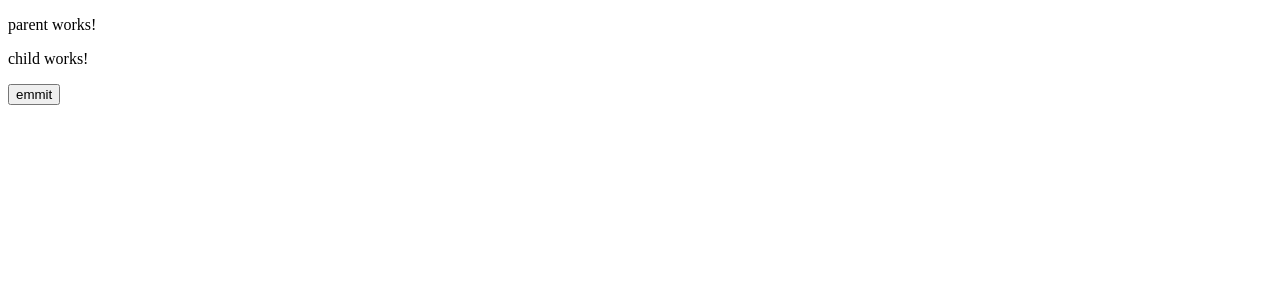
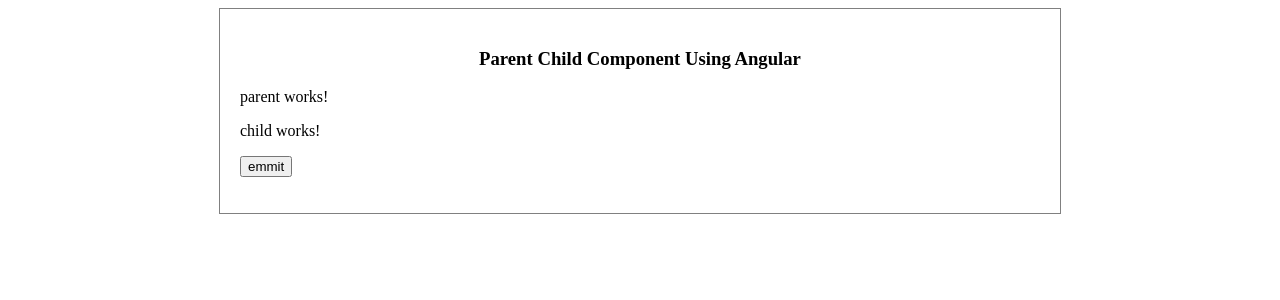
Before and after one commit to rishabhgist/parent-child-angular, an Angular app: page / in a window 1280 px wide. Shown: the top 300 px of the page. Built offline with nearby package versions, Linux system fonts and the light colour scheme.

Commit message:
added style to container

```diff
--- a/src/app/parent/parent.component.css
+++ b/src/app/parent/parent.component.css
@@ -0,0 +1,9 @@
+.container{
+    width: 800px;
+    padding: 20px 20px;
+    margin: auto;
+    border: 1px solid gray;
+}
+.container h3{
+    text-align: center;
+}
--- a/src/app/parent/parent.component.html
+++ b/src/app/parent/parent.component.html
@@ -1,4 +1,5 @@
 <div class="container">
+    <h3>Parent Child Component Using Angular</h3>
     <div class="parent">
         <p>parent works!</p>
     </div>
```
